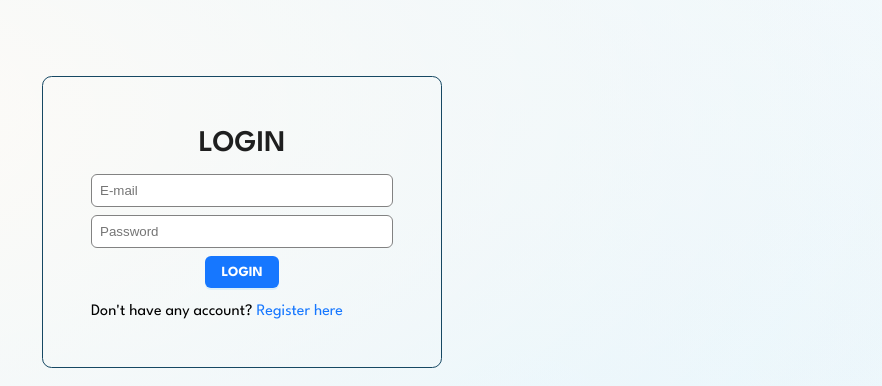
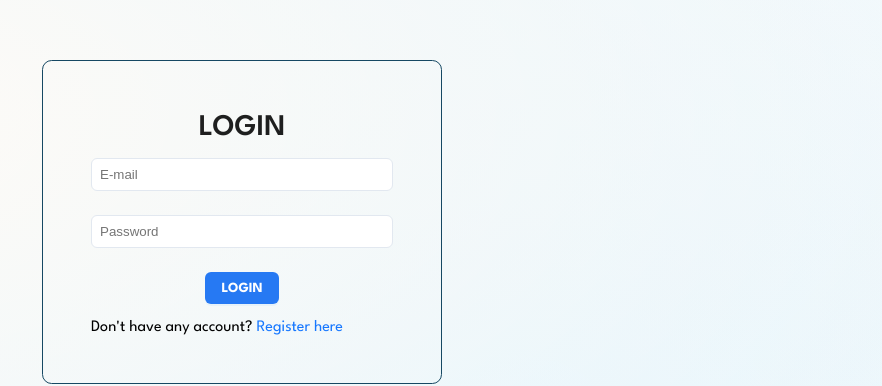
Before and after one commit to cajimenez96/gw-stock-front, a React (Vite) app: page /login in a window 1280 px wide. Shown: the part 178-564 px from the top of the page, without its empty margins (398-1280 px from the left). Built offline with nearby package versions, Linux system fonts and the light colour scheme; no server answers.

Commit message:
Mejoras ui

```diff
--- a/src/App.tsx
+++ b/src/App.tsx
@@ -10,6 +10,10 @@ const App = () => {
         theme={{
           token: {
             fontFamily: `"League Spartan", sans-serif`,
+            colorPrimary: 'rgb(38, 121, 243)',
+            colorBgContainerDisabled: 'rgb(168, 201, 250)',
+            colorTextDisabled: 'rgb(255, 255, 255)',
+            colorBorder: 'rgb(226, 232, 240)'
           },
         }}
       >
--- a/src/index.css
+++ b/src/index.css
@@ -4,8 +4,10 @@
   box-sizing: border-box;
 
   /* Colors Constants */
-  --bg-white: rgb(255, 255, 255, 1);
-  --border: rgb(226, 232, 240, 1);
+  --bg-white: rgb(255, 255, 255);
+  --border: rgb(226, 232, 240);
+  --color-blue: rgb(38, 121, 243);
+  --color-blue-disabled: rgb(168, 201, 250);
 }
 
 body {
@@ -23,8 +25,8 @@ body {
   outline: none;
   padding: .5rem;
   border-radius: 6px;
-  border: 1px solid rgb(130, 130, 130);
-  margin-bottom: .5rem;
+  border: 1px solid var(--border);
+  margin-bottom: 1.5rem;
 }
 
 .input-field-error {
```
